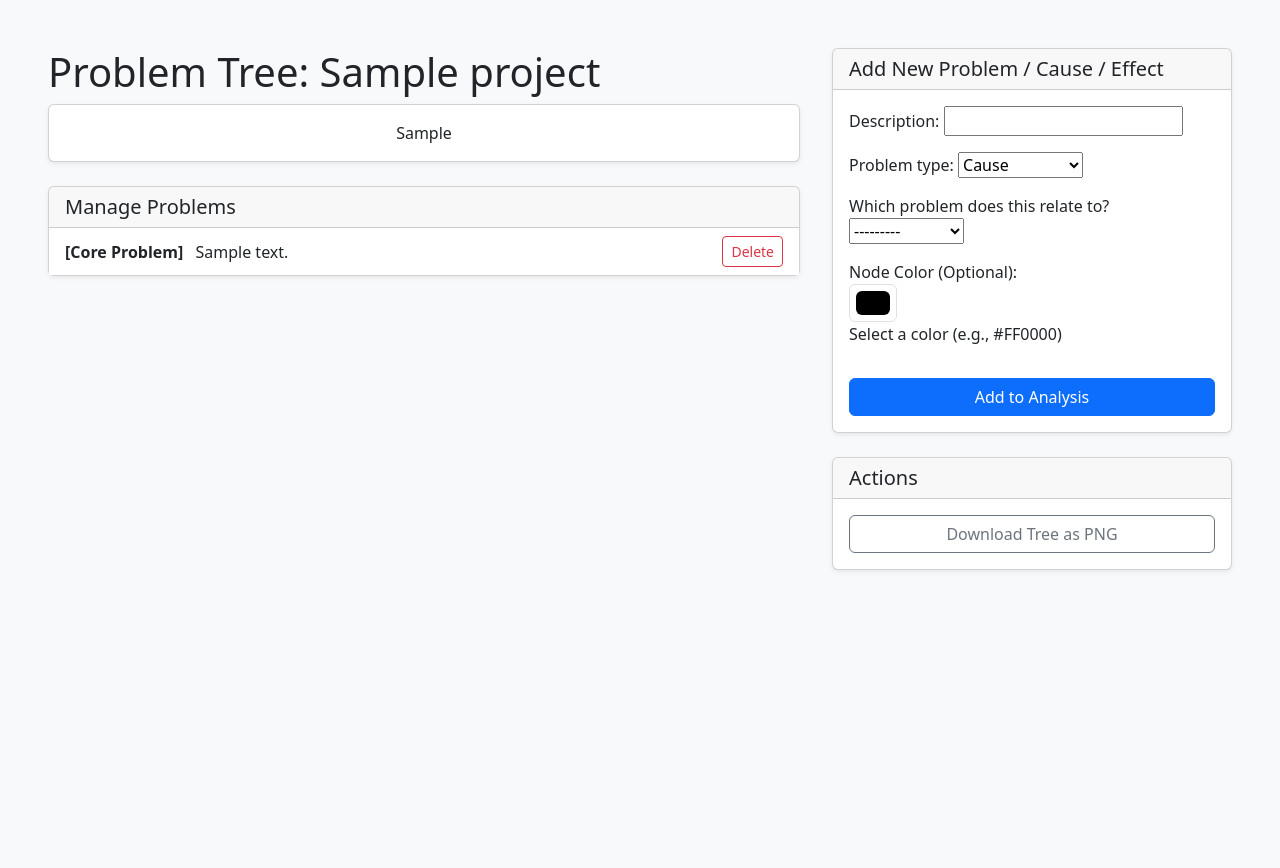
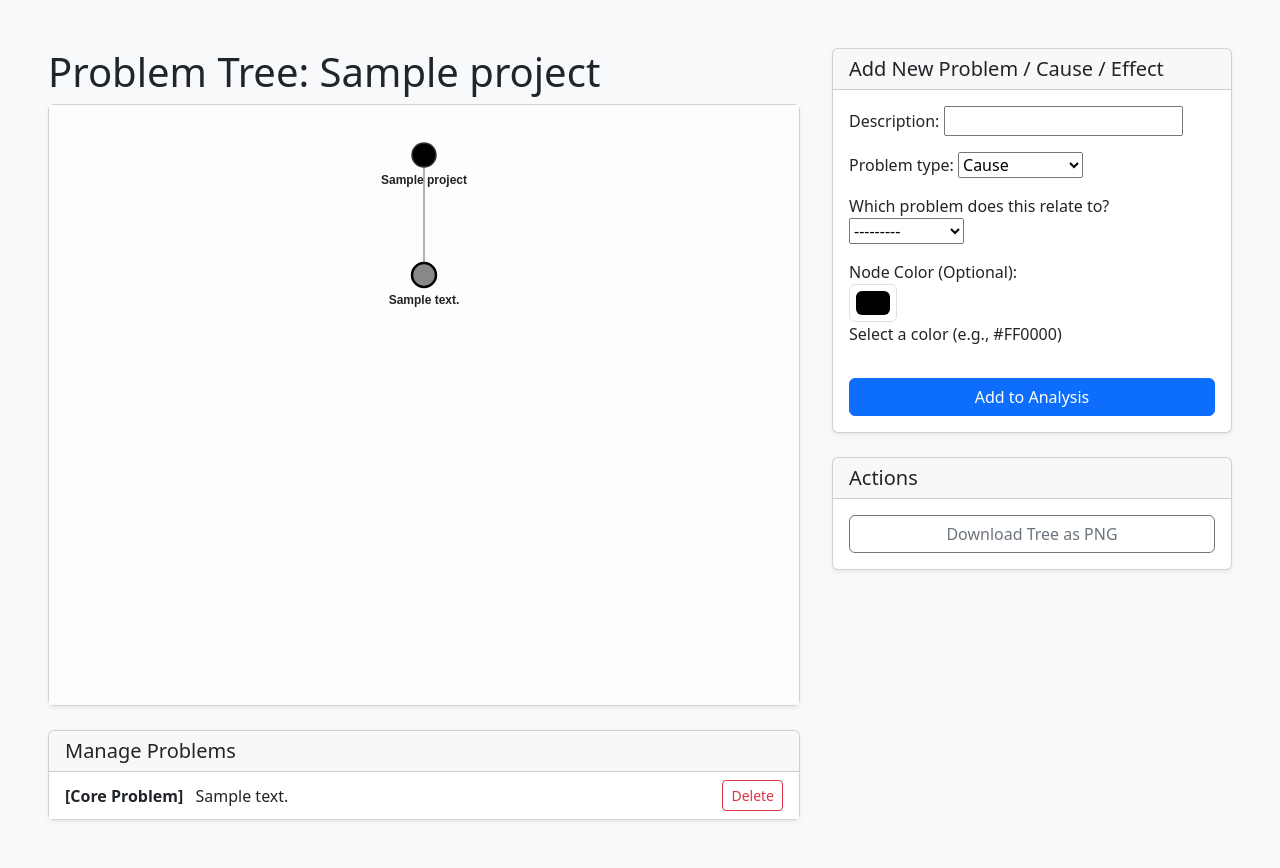
Before and after one commit to alireza-soleiman/LMS, a Django app: template workshops/templates/workshops/problem_tree_graphviz.html in a window 1280 px wide. Before the commit the page ends 571 px from the top, so only its background shows below. Run offline with Django 5.2, Linux system fonts and the light colour scheme; tables that the repository leaves empty hold one stand-in row (values such as "Sample post"); the template is opened without the code that fills it: values that come from a table or form of the project are taken from there, most other values are stand-ins (such as "Sample title", 1, 10 or a date in 2020); some libraries are stand-ins or nearby versions.

Commit message:
new front end of problem tree

```diff
--- a/workshops/templates/workshops/problem_tree_graphviz.html
+++ b/workshops/templates/workshops/problem_tree_graphviz.html
@@ -6,46 +6,96 @@
     <title>Problem Tree for {{ project.title }}</title>
 
     <link href="https://cdn.jsdelivr.net/npm/bootstrap@5.3.3/dist/css/bootstrap.min.css" rel="stylesheet">
+    <script src="https://d3js.org/d3.v7.min.js"></script>
 
     <style>
-        /* General Styles */
-        body { background-color: #f8f9fa; }
-        .axis-label { font-size: 14px; font-weight: bold; text-anchor: middle; }
+        body {
+            background-color: #f8f9fa;
+            display: flex;
+            gap: 2em;
+            margin: 2em;
+            padding: 1em;
+        }
+        .main-content { flex: 3; }
+        .sidebar { flex: 2; max-width: 400px; }
 
-        /* Layout Styles */
-         body { display: flex; gap: 2em; margin: 2em; padding: 1em;}
-         .main-content { flex: 3; }
-         .sidebar { flex: 2; max-width: 400px; /* Limit sidebar width */ }
+        /* === D3.js Tree Styles === */
+        .tree-container .card-body {
+            padding: 0;
+            margin: 0;
+            overflow: hidden; /* Hide overflow */
+        }
 
-         /* SVG Container */
-         .tree-container svg {
-             max-width: 100%;
-             height: auto;
-             display: block; /* Prevents extra space below SVG */
-             margin: auto; /* Center SVG if container is wider */
-         }
-         .tree-container .card-body {
-             display: flex; /* Helps center SVG */
-             justify-content: center;
-         }
+        #d3-tree-svg {
+            width: 100%;
+            height: 600px; /* Set a fixed height */
+            cursor: move; /* Grab cursor for panning */
+            background-color: #fdfdfd;
+        }
 
-         /* Manage Problems List Style */
+        /* Style for the links (lines) */
+        .link {
+            fill: none;
+            stroke: #555;
+            stroke-opacity: 0.6;
+            stroke-width: 1.5px;
+        }
+
+        /* Base node style */
+        .node circle {
+            stroke: #333;
+            stroke-width: 1.5px;
+        }
+
+        .node text {
+            font: 12px sans-serif;
+            fill: #222;
+        }
+
+        /* Specific node colors based on problem type */
+        .node.type-CORE circle { fill: #ffc107; }
+        .node.type-EFFECT circle { fill: #f8d7da; }
+        .node.type-CAUSE circle { fill: #cfe2ff; }
+
+        /* Custom color from our form */
+        .node.type-CUSTOM circle {
+            /* We will set this with a .style('fill') in D3 */
+            stroke: #000;
+            stroke-width: 2.5px; /* Highlight custom-colored nodes */
+        }
+
+        /* D3 Tooltip (we'll reuse the stakeholder one) */
+        .d3-tooltip {
+            position: absolute;
+            text-align: left;
+            padding: 8px 12px;
+            font: 12px sans-serif;
+            background: #222;
+            color: #fff;
+            border-radius: 8px;
+            pointer-events: none;
+            opacity: 0;
+            transition: opacity 0.2s;
+            max-width: 300px;
+        }
+
+        /* Manage Problems List Style */
          .list-group-item span {
-             flex-grow: 1; /* Allow text to take up space */
-             margin-right: 1rem; /* Space before button */
+             flex-grow: 1;
+             margin-right: 1rem;
          }
          .list-group-item form {
-             flex-shrink: 0; /* Prevent button from shrinking */
+             flex-shrink: 0;
          }
     </style>
 </head>
-<body class="bg-light">
+<body>
     <div class="main-content">
         <h1>Problem Tree: {{ project.title }}</h1>
 
         <div class="tree-container card shadow-sm mb-4">
             <div class="card-body">
-                {{ problem_tree_svg|safe }}
+                <svg id="d3-tree-svg"></svg>
             </div>
         </div>
 
@@ -75,7 +125,6 @@
                 {% endif %}
             </div>
         </div>
-
     </div>
 
     <div class="sidebar">
@@ -96,9 +145,124 @@
                 <a href="{% url 'download_problem_tree_png' project_id=project.id %}" class="btn btn-outline-secondary">Download Tree as PNG</a>
             </div>
         </div>
-
     </div>
 
+    <div class="d3-tooltip"></div>
+
     <script src="https://cdn.jsdelivr.net/npm/bootstrap@5.3.3/dist/js/bootstrap.bundle.min.js"></script>
+
+    <script>
+        // Get the data URL from Django
+        const dataUrl = "{% url 'problem_tree_data_api' project.id %}";
+
+        // Set up SVG dimensions
+        const svg = d3.select("#d3-tree-svg");
+        const width = svg.node().getBoundingClientRect().width;
+        const height = svg.node().getBoundingClientRect().height;
+        const g = svg.append("g"); // This is the group we'll zoom/pan
+
+        // Select the tooltip
+        const tooltip = d3.select(".d3-tooltip");
+
+        // Set up the tree layout
+        // We use 'dy' and 'dx' to control spacing.
+        // 'dx' is node-to-node horizontal, 'dy' is level-to-level vertical.
+        const treeLayout = d3.tree().size([width, height * 0.8]) // Use 80% of height to leave margin
+            .nodeSize([80, 120]); // [node-width-spacing, level-depth-spacing]
+
+        // This is a function to create the diagonal "elbow" paths for links
+        const linkGenerator = d3.linkVertical()
+            .x(d => d.x)
+            .y(d => d.y);
+
+        // Load the data and draw the tree
+        d3.json(dataUrl).then(function(data) {
+            if (!data || !data.children || data.children.length === 0) {
+                g.append("text")
+                    .attr("x", width / 2)
+                    .attr("y", height / 2)
+                    .attr("text-anchor", "middle")
+                    .text("No problems added yet. Add one in the sidebar!");
+                return;
+            }
+
+            // 1. Create the hierarchy
+            const root = d3.hierarchy(data);
+
+            // 2. Compute the layout
+            // We tell it where to start. We'll offset 'g' to center it.
+            const treeData = treeLayout(root);
+
+            // 3. Find the center x-position to center the root node
+            const rootNode = treeData.descendants()[0];
+            const initialXOffset = (width / 2) - rootNode.x;
+            const initialYOffset = 50; // Add some padding from the top
+
+            // Apply the initial transform to our main group
+            g.attr("transform", `translate(${initialXOffset}, ${initialYOffset})`);
+
+            // 4. Draw the Links
+            g.selectAll(".link")
+                .data(treeData.links())
+                .join("path")
+                .attr("class", "link")
+                .attr("d", d => linkGenerator({source: d.source, target: d.target}));
+
+            // 5. Draw the Nodes
+            const node = g.selectAll(".node")
+                .data(treeData.descendants())
+                .join("g")
+                // Add a class for type, and a class if it has a custom color
+                .attr("class", d => `node type-${d.data.type} ${d.data.color ? 'type-CUSTOM' : ''}`)
+                .attr("transform", d => `translate(${d.x}, ${d.y})`)
+                .style("cursor", "pointer")
+                .on("click", (event, d) => {
+                    // This is our hook for the edit modal!
+                    if (d.data.id && d.data.id !== 'project-root') {
+                        console.log("Clicked on node ID:", d.data.id);
+                        // In the future: openEditModal(d.data.id);
+                    }
+                })
+                .on("mouseover", (event, d) => {
+                    if (d.data.id !== 'project-root') {
+                        tooltip.transition().style("opacity", .9);
+                        tooltip.html(`
+                            <strong>${d.data.type}</strong>
+                            <hr style="margin: 2px 0; opacity: 0.3;">
+                            ${d.data.name}
+                        `)
+                            .style("left", (event.pageX + 15) + "px")
+                            .style("top", (event.pageY - 28) + "px");
+                    }
+                })
+                .on("mouseout", () => {
+                    tooltip.transition().style("opacity", 0);
+                });
+
+            // Add circles to the nodes
+            node.append("circle")
+                .attr("r", 12)
+                .style("fill", d => d.data.color ? d.data.color : null); // Apply custom color
+
+            // Add labels to the nodes
+            node.append("text")
+                .text(d => d.data.name)
+                .attr("dy", "0.31em") // Vertically center
+                .attr("y", 25) // Position below the circle
+                .attr("text-anchor", "middle")
+                .style("font-weight", "bold");
+        });
+
+        // --- Zoom and Pan ---
+        const zoom = d3.zoom()
+            .scaleExtent([0.3, 3]) // Min/max zoom
+            .on("zoom", (event) => {
+                g.attr("transform", event.transform);
+            });
+
+        svg.call(zoom);
+
+    </script>
+
 </body>
 </html>
```
